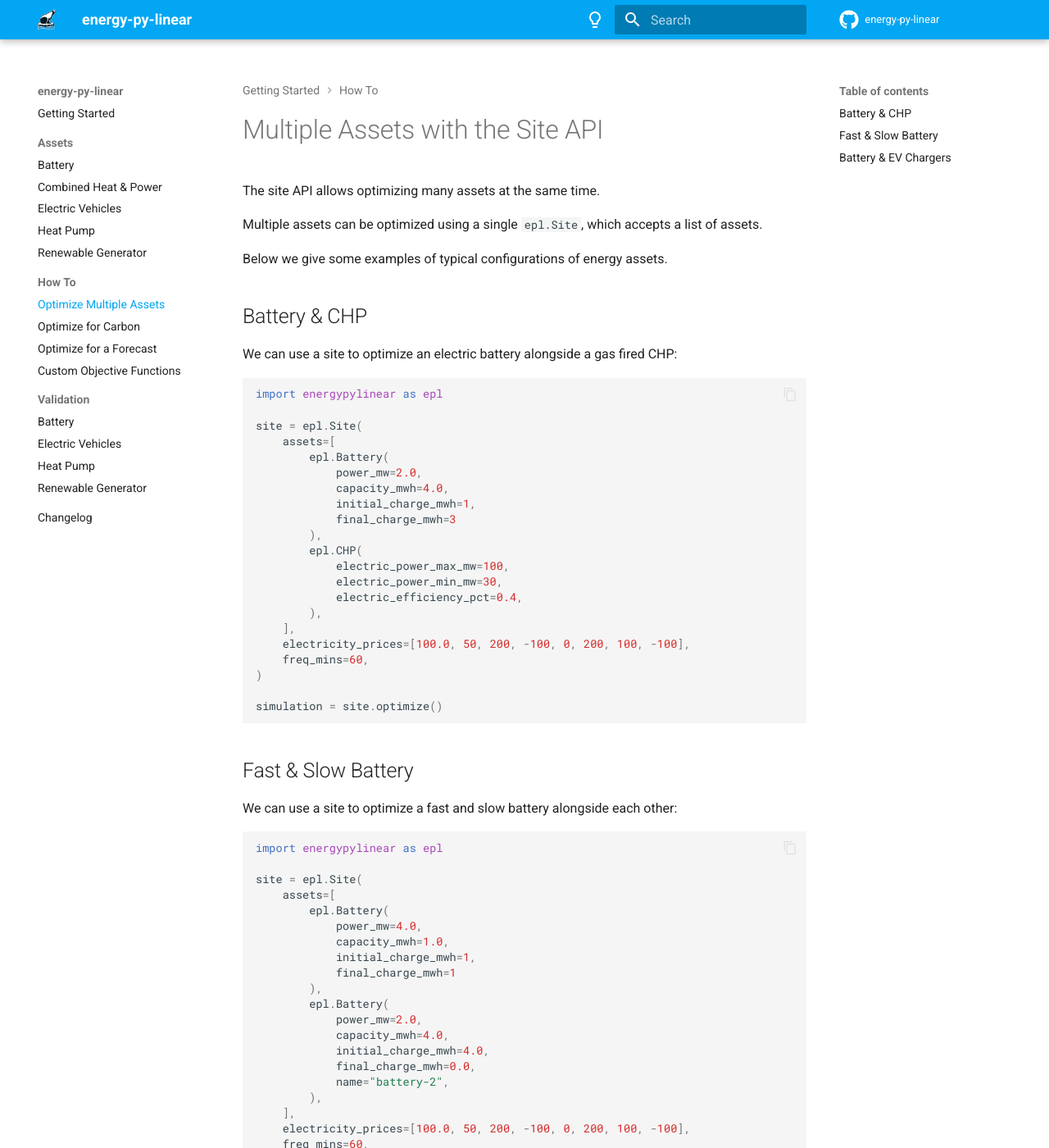
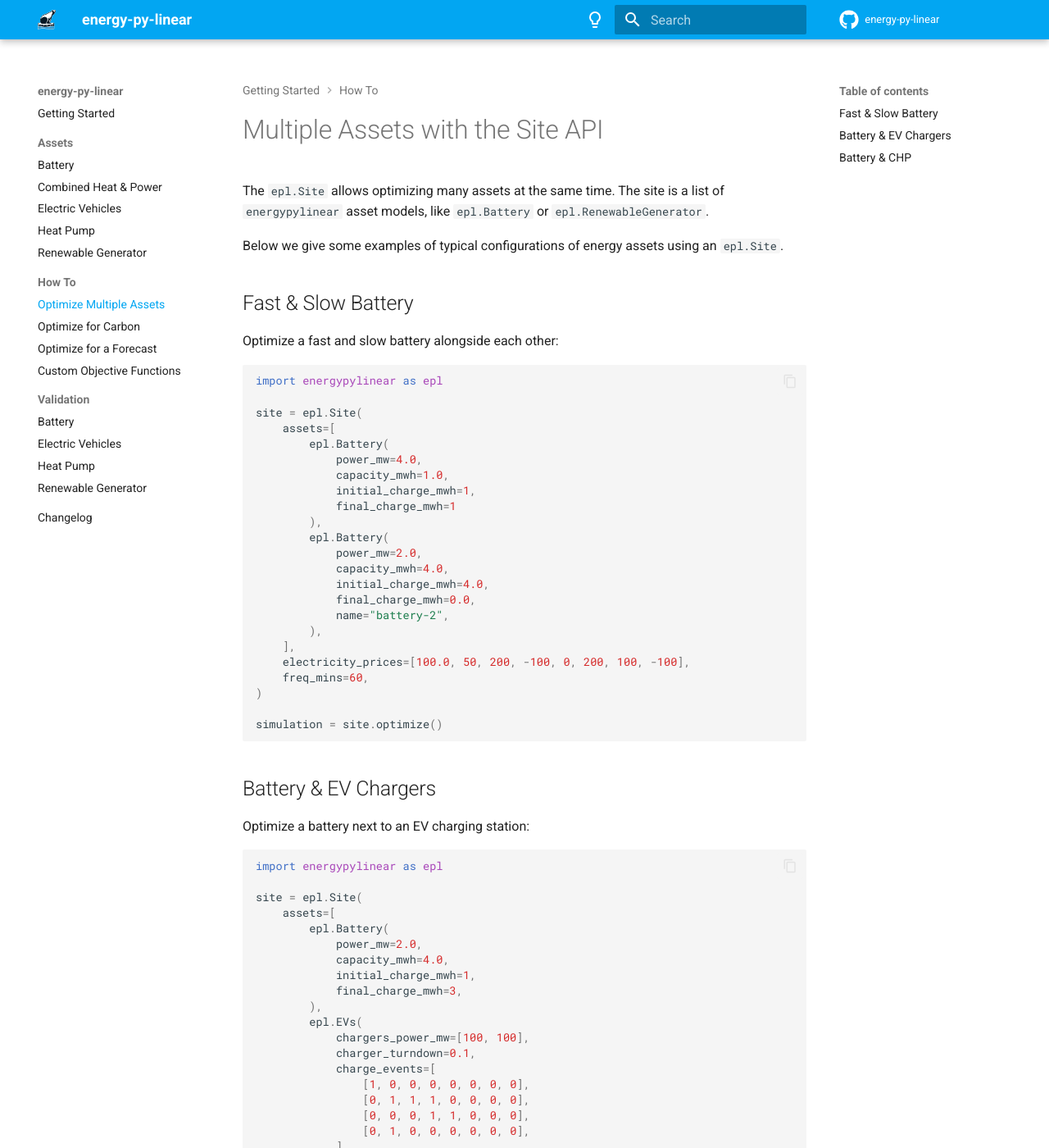
Before and after one commit to ADGEfficiency/energy-py-linear, an MkDocs documentation site: the page built from docs/docs/how-to/dispatch-site.md, in a window 1280 px wide and 1400 px high. Shown: the whole window at 82% size. Built offline with MkDocs 1.6.1 and Material for MkDocs 9.7.7, drawn with Linux system fonts in a browser that asks for light colours; comment, search, counter and statistics services are not loaded; the version menu is left out; some of the changed text lies outside the part shown.

Commit message:
docs: update multiple site api

````diff
--- a/docs/docs/how-to/dispatch-site.md
+++ b/docs/docs/how-to/dispatch-site.md
@@ -1,42 +1,12 @@
 # Multiple Assets with the Site API
 
-The site API allows optimizing many assets at the same time.
+The `epl.Site` allows optimizing many assets at the same time. The site is a list of `energypylinear` asset models, like `epl.Battery` or `epl.RenewableGenerator`.
 
-Multiple assets can be optimized using a single `epl.Site`, which accepts a list of assets.
-
-Below we give some examples of typical configurations of energy assets.
-
-## Battery & CHP
-
-We can use a site to optimize an electric battery alongside a gas fired CHP:
-
-```python
-import energypylinear as epl
-
-site = epl.Site(
-    assets=[
-        epl.Battery(
-            power_mw=2.0,
-            capacity_mwh=4.0,
-            initial_charge_mwh=1,
-            final_charge_mwh=3
-        ),
-        epl.CHP(
-            electric_power_max_mw=100,
-            electric_power_min_mw=30,
-            electric_efficiency_pct=0.4,
-        ),
-    ],
-    electricity_prices=[100.0, 50, 200, -100, 0, 200, 100, -100],
-    freq_mins=60,
-)
-
-simulation = site.optimize()
-```
+Below we give some examples of typical configurations of energy assets using an `epl.Site`.
 
 ## Fast & Slow Battery
 
-We can use a site to optimize a fast and slow battery alongside each other:
+Optimize a fast and slow battery alongside each other:
 
 ```python
 import energypylinear as epl
@@ -66,7 +36,7 @@
 
 ## Battery & EV Chargers
 
-We can use a site to optimize a battery that sits alongside EV chargers:
+Optimize a battery next to an EV charging station:
 
 ```python
 import energypylinear as epl
@@ -97,3 +67,31 @@
 
 simulation = site.optimize()
 ```
+
+## Battery & CHP
+
+Optimize an electric battery alongside a gas fired CHP:
+
+```python
+import energypylinear as epl
+
+site = epl.Site(
+    assets=[
+        epl.Battery(
+            power_mw=2.0,
+            capacity_mwh=4.0,
+            initial_charge_mwh=1,
+            final_charge_mwh=3
+        ),
+        epl.CHP(
+            electric_power_max_mw=100,
+            electric_power_min_mw=30,
+            electric_efficiency_pct=0.4,
+        ),
+    ],
+    electricity_prices=[100.0, 50, 200, -100, 0, 200, 100, -100],
+    freq_mins=60,
+)
+
+simulation = site.optimize()
+```
````
